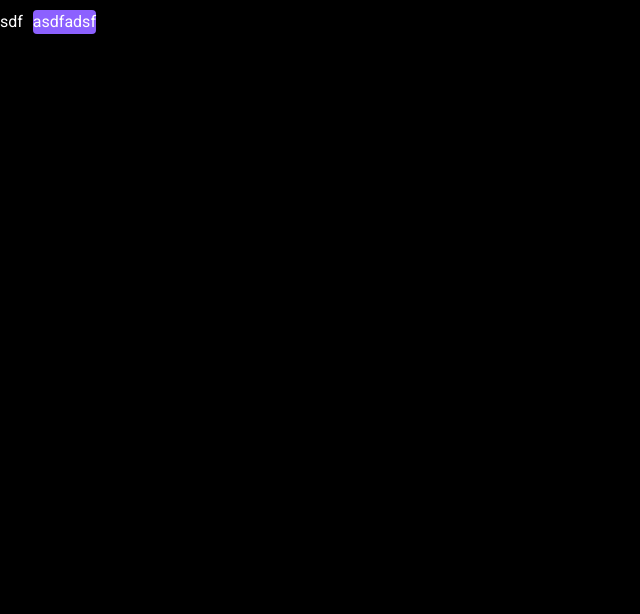
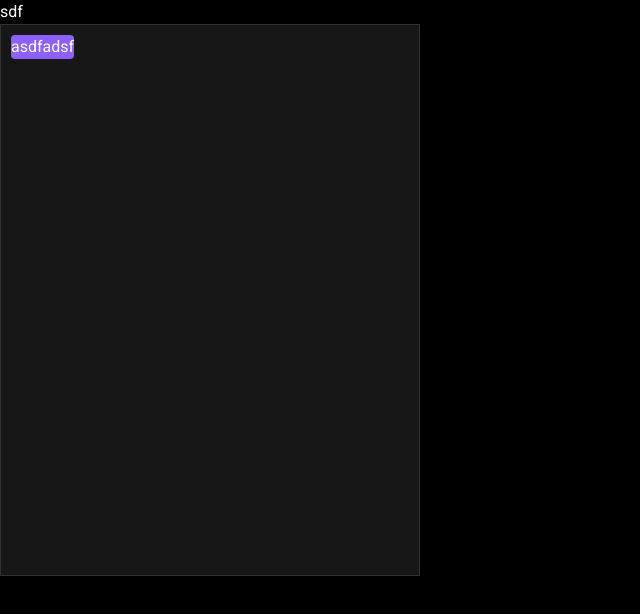
Before and after one commit to hadsome-Droid/Cards, a React (Vite) app: page / in a window 1280 px wide. Shown: the top 614 px of the page, without its empty margins (0-640 px from the left). Built offline with nearby package versions, Linux system fonts and the light colour scheme.

Commit message:
Create Card

```diff
--- a/package.json
+++ b/package.json
@@ -4,7 +4,7 @@
   "version": "0.0.0",
   "type": "module",
   "scripts": {
-    "dev": "vite",
+    "dev": "vite --port 3000 --open",
     "build": "tsc && vite build",
     "format": "prettier --write src",
     "lint": "eslint src --ext .jsx,.js,.tsx,.ts  --no-error-on-unmatched-pattern --fix && stylelint --fix src/{,*/}*.{scss,css} --allow-empty-input",
--- a/src/App.tsx
+++ b/src/App.tsx
@@ -1,10 +1,13 @@
 import { Button } from '@/components/ui/button'
+import { Card } from '@/components/ui/card/card'
 
 export function App() {
   return (
     <div>
       sdf
-      <Button>asdfadsf</Button>
+      <Card>
+        <Button>asdfadsf</Button>
+      </Card>
     </div>
   )
 }
--- /dev/null
+++ b/src/components/ui/card/card.module.scss
@@ -0,0 +1,6 @@
+.box{
+  width: 420px;
+ min-height: 552px;
+  background-color: var(--color-dark-700);
+  border: 1px solid #313131;
+}
--- /dev/null
+++ b/src/components/ui/card/card.tsx
@@ -0,0 +1,15 @@
+import { ComponentPropsWithRef, ReactNode } from 'react'
+
+import s from './card.module.scss'
+
+type Props = {
+  children: ReactNode
+} & ComponentPropsWithRef<'div'>
+
+export const Card = ({ children, ...rest }: Props) => {
+  return (
+    <div className={s.box} {...rest}>
+      {children}
+    </div>
+  )
+}
```
